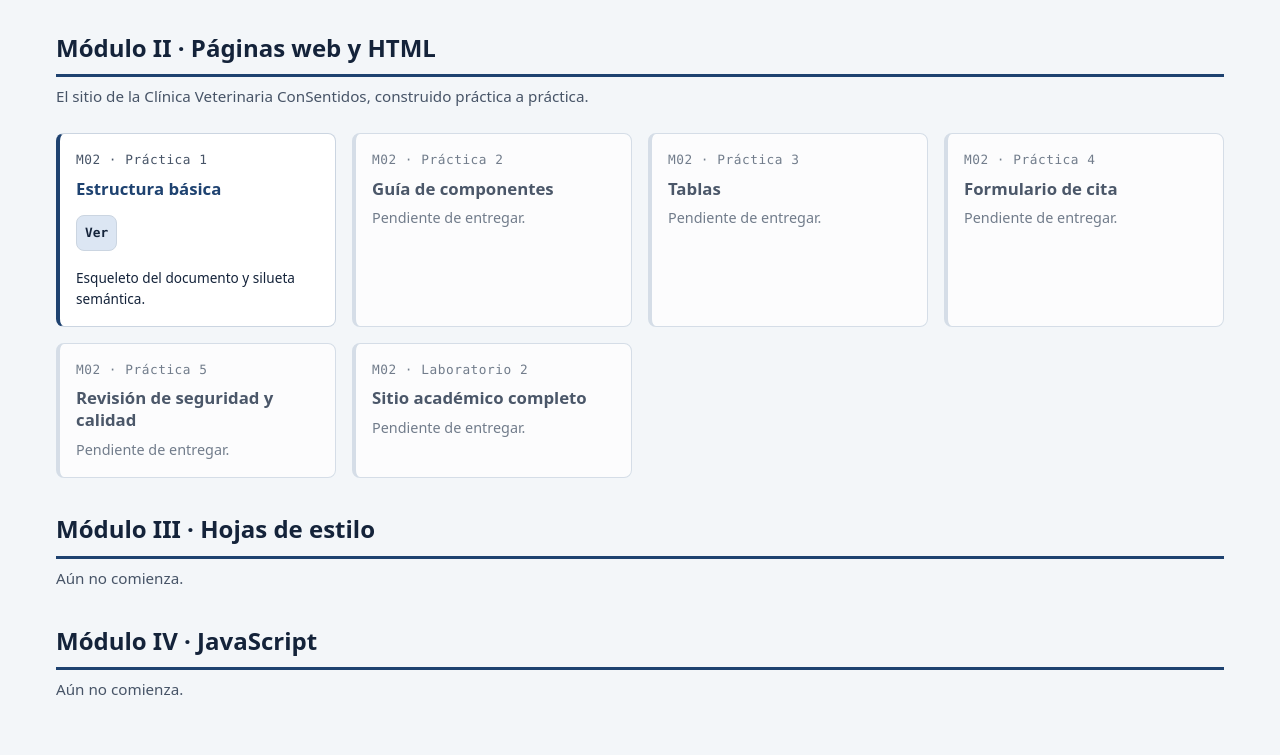
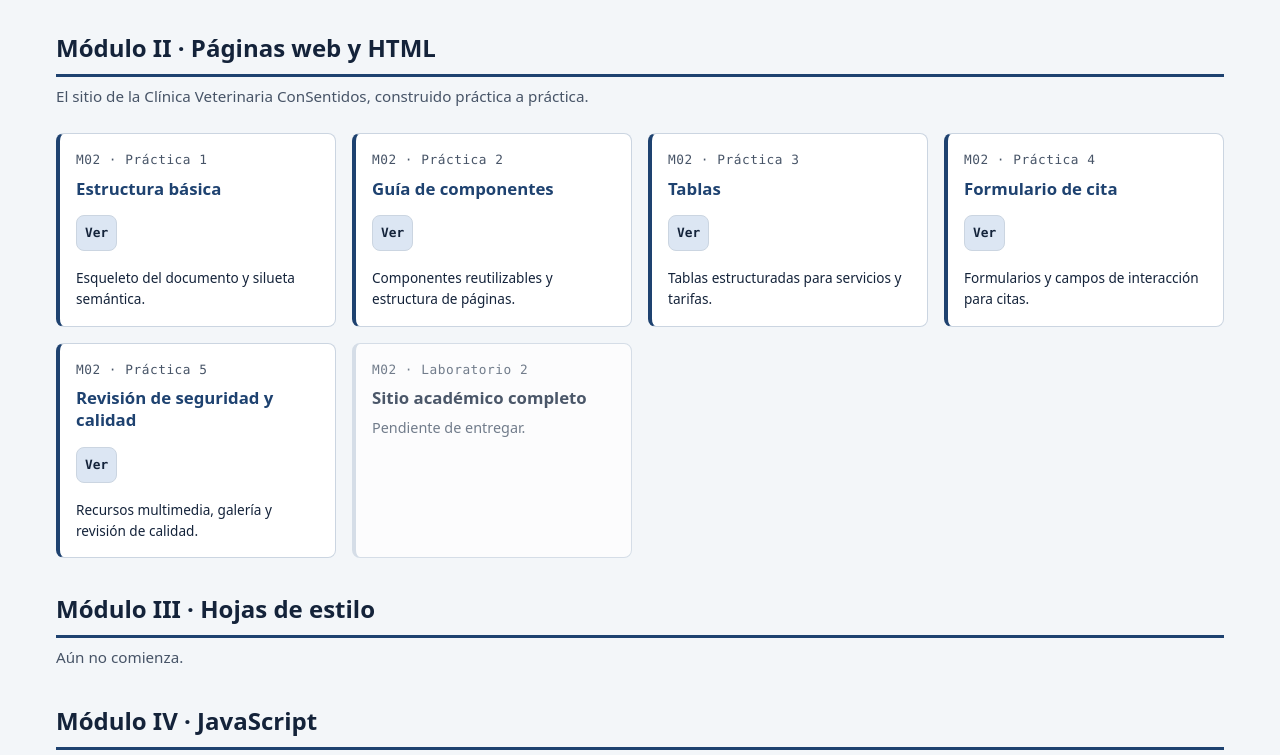
Before and after one commit to Luis-G-Barragan/2026ii-dsv-portafolio-4gs121-01-barragan-luis, a plain HTML site: page docs/modulos/index.html in a window 1280 px wide. Shown: the part 612-1367 px from the top of the page. Drawn offline with Linux system fonts and the light colour scheme.

Commit message:
Activar practicas 2 a 5 del Modulo II

```diff
--- a/docs/modulos/index.html
+++ b/docs/modulos/index.html
@@ -80,31 +80,43 @@
           </article>
         </li>
         <li>
-          <article class="pendiente">
-            <p class="codigo">M02 · Práctica 2</p>
-            <h3>Guía de componentes</h3>
-            <p class="aviso">Pendiente de entregar.</p>
+          <article>
+            <p class="codigo">M02 &middot; Práctica 2</p>
+            <h3><a href="m02-html/p02-componentes/">Guía de componentes</a></h3>
+            <ul class="entregas">
+              <li><a href="m02-html/p02-componentes/">Ver</a></li>
+            </ul>
+            <p class="repo">Componentes reutilizables y estructura de páginas.</p>
           </article>
         </li>
         <li>
-          <article class="pendiente">
-            <p class="codigo">M02 · Práctica 3</p>
-            <h3>Tablas</h3>
-            <p class="aviso">Pendiente de entregar.</p>
+          <article>
+            <p class="codigo">M02 &middot; Práctica 3</p>
+            <h3><a href="m02-html/p03-tablas/">Tablas</a></h3>
+            <ul class="entregas">
+              <li><a href="m02-html/p03-tablas/">Ver</a></li>
+            </ul>
+            <p class="repo">Tablas estructuradas para servicios y tarifas.</p>
           </article>
         </li>
         <li>
-          <article class="pendiente">
-            <p class="codigo">M02 · Práctica 4</p>
-            <h3>Formulario de cita</h3>
-            <p class="aviso">Pendiente de entregar.</p>
+          <article>
+            <p class="codigo">M02 &middot; Práctica 4</p>
+            <h3><a href="m02-html/p04-formularios/">Formulario de cita</a></h3>
+            <ul class="entregas">
+              <li><a href="m02-html/p04-formularios/">Ver</a></li>
+            </ul>
+            <p class="repo">Formularios y campos de interacción para citas.</p>
           </article>
         </li>
         <li>
-          <article class="pendiente">
-            <p class="codigo">M02 · Práctica 5</p>
-            <h3>Revisión de seguridad y calidad</h3>
-            <p class="aviso">Pendiente de entregar.</p>
+          <article>
+            <p class="codigo">M02 &middot; Práctica 5</p>
+            <h3><a href="m02-html/p05-multimedia/">Revisión de seguridad y calidad</a></h3>
+            <ul class="entregas">
+              <li><a href="m02-html/p05-multimedia/">Ver</a></li>
+            </ul>
+            <p class="repo">Recursos multimedia, galería y revisión de calidad.</p>
           </article>
         </li>
         <li>
```
